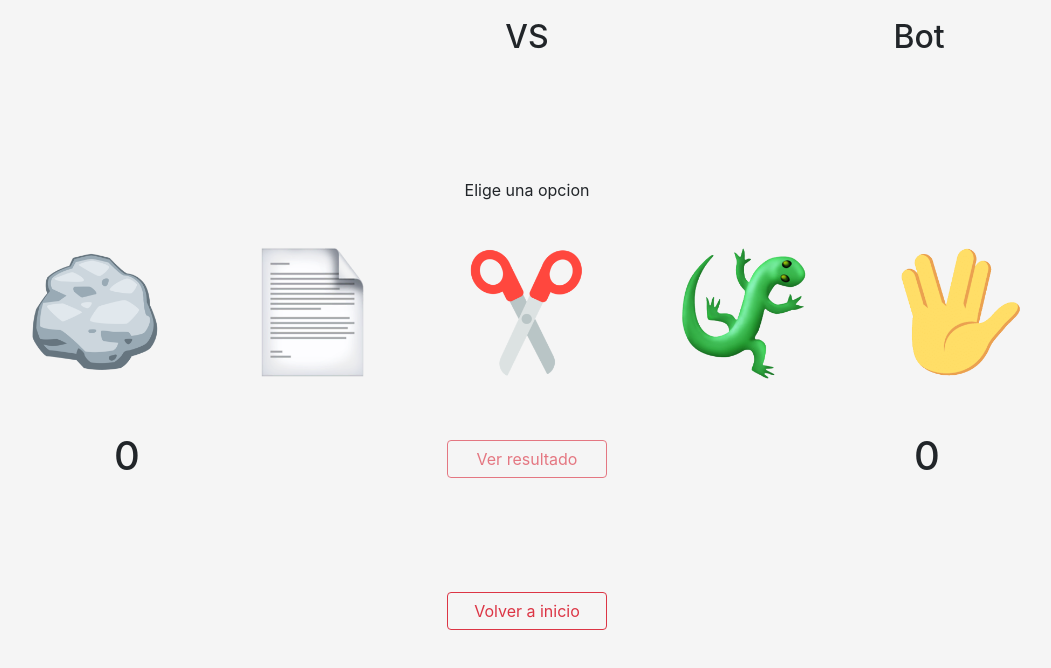
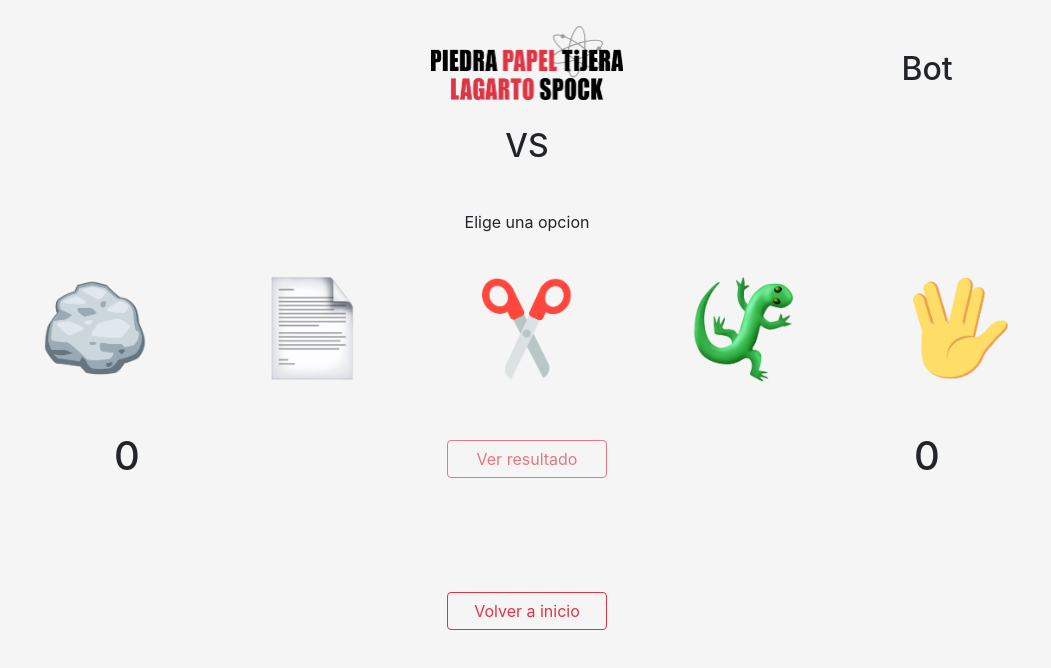
Before and after one commit to ivanJoshua98/unq-ui-ivan-san-martin-trabajo-final, a React (Create React App) app: page /play in a window 1280 px wide. Shown: the top 668 px of the page, without its empty margins (113-1164 px from the left). Built offline with nearby package versions, Linux system fonts and the light colour scheme.

Commit message:
Se centran componentes en la ventana

```diff
--- a/src/App.css
+++ b/src/App.css
@@ -8,7 +8,7 @@
 }
 
 .image-size{
-  width: 10rem;
+  width: 8rem;
 }
 
 .margin{
@@ -21,6 +21,14 @@
 
 .margin-top{
   margin-top: 2rem;
+}
+
+.margin-right{
+  margin-right: 3rem;
+}
+
+.margin-left{
+  margin-left: 3rem;
 }
 
 .component-center{
--- a/src/Options.jsx
+++ b/src/Options.jsx
@@ -57,19 +57,19 @@
         <a>Elige una opcion</a>
       </div>
       <div className="elections-center">
-        <button type="button" onClick={() => handleClick(Piedra)} className="btn btn-outline-dark transparent">
+        <button type="button" onClick={() => handleClick(Piedra)} className="btn btn-outline-dark transparent margin-right margin-left">
           <img src="/PIEDRA.png" className="image-size"/>
         </button>
-        <button onClick={() => handleClick(Papel)} className="btn btn-outline-secondary transparent">
+        <button onClick={() => handleClick(Papel)} className="btn btn-outline-secondary transparent margin-right">
           <img src="/PAPEL.png" className="image-size"/>
         </button>
-        <button onClick={() => handleClick(Tijera)} className="btn btn-outline-danger transparent">
+        <button onClick={() => handleClick(Tijera)} className="btn btn-outline-danger transparent margin-right">
           <img src="/TIJERA.png" className="image-size"/>
         </button>
-        <button onClick={() => handleClick(Lagarto)} className="btn btn-outline-success transparent">
+        <button onClick={() => handleClick(Lagarto)} className="btn btn-outline-success transparent margin-right">
           <img src="/LAGARTO.png" className="image-size"/>
         </button>
-        <button onClick={() => handleClick(Spock)} className="btn btn-outline-warning transparent">
+        <button onClick={() => handleClick(Spock)} className="btn btn-outline-warning transparent margin-right">
           <img src="/SPOCK.png" className="image-size"/>
         </button>
       </div>
--- a/src/Play.jsx
+++ b/src/Play.jsx
@@ -61,14 +61,15 @@
       <>
         <div className="elections-center">
           <div className="column component-center">
-            <h2 className="elections-center">{namePlayer}</h2>
+            <h2 className="elections-center margin-top">{namePlayer}</h2>
             <h2 className="elections-center height margin-top">{resultadoPartida.eleccionPlayer}</h2>
           </div>
-          <div className="column">
+          <div className="column component-center">
+            <img src="/LogoJuego.png" style={{width: '12rem'}} className="component-center"/>
             <h2 className="component-center">VS</h2>
           </div>
           <div className="column component-center">
-            <h2 className="elections-center">Bot</h2>
+            <h2 className="elections-center margin-top">Bot</h2>
             <h2 className="elections-center height margin-top">{resultadoPartida.eleccionBot}</h2>
           </div>
         </div>
```
